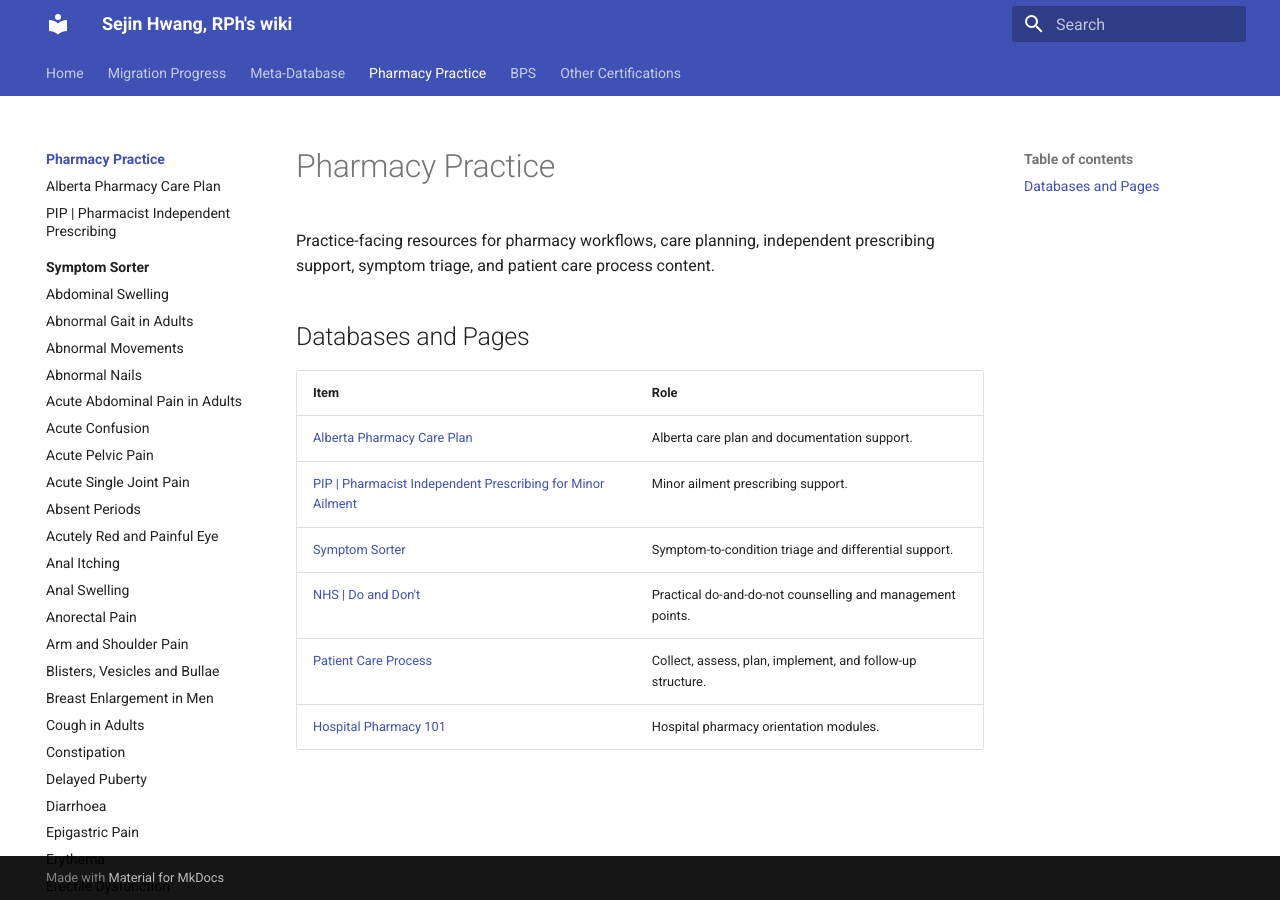
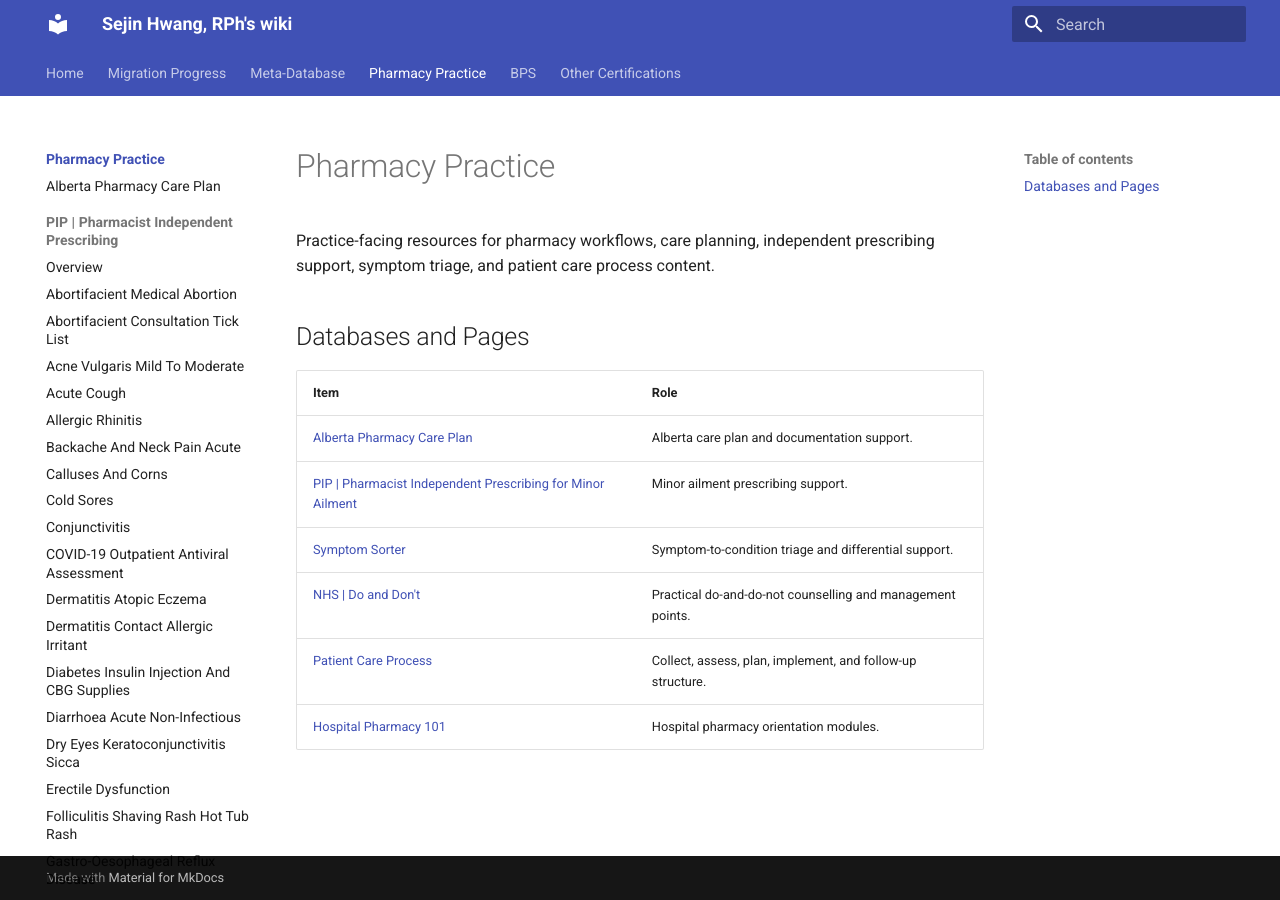
Before and after one commit to sejinhwang/sejin-pharmacy-wiki, an MkDocs documentation site: the page built from docs/pharmacy-practice/index.md, in a window 1280 px wide. Built offline with MkDocs 1.6.1 and Material for MkDocs 9.7.7, drawn with Linux system fonts in a browser that asks for light colours; some of the changed lines change nothing that is shown.

Commit message:
Add PIP condition pages to MkDocs navigation

```diff
--- a/mkdocs.yml
+++ b/mkdocs.yml
@@ -20,7 +20,49 @@ nav:
   - Pharmacy Practice:
       - Overview: pharmacy-practice/index.md
       - Alberta Pharmacy Care Plan: pharmacy-practice/alberta-pharmacy-care-plan.md
-      - PIP | Pharmacist Independent Prescribing: pharmacy-practice/pip-minor-ailment.md
+      - PIP | Pharmacist Independent Prescribing:
+          - Overview: pharmacy-practice/pip-minor-ailment.md
+          - Abortifacient Medical Abortion: pharmacy-practice/pip-minor-ailment/abortifacient-medical-abortion.md
+          - Abortifacient Consultation Tick List: pharmacy-practice/pip-minor-ailment/abortifacient-consultation-tick-list.md
+          - Acne Vulgaris Mild To Moderate: pharmacy-practice/pip-minor-ailment/acne-vulgaris-mild-to-moderate.md
+          - Acute Cough: pharmacy-practice/pip-minor-ailment/acute-cough.md
+          - Allergic Rhinitis: pharmacy-practice/pip-minor-ailment/allergic-rhinitis.md
+          - Backache And Neck Pain Acute: pharmacy-practice/pip-minor-ailment/backache-and-neck-pain-acute.md
+          - Calluses And Corns: pharmacy-practice/pip-minor-ailment/calluses-and-corns.md
+          - Cold Sores: pharmacy-practice/pip-minor-ailment/cold-sores.md
+          - Conjunctivitis: pharmacy-practice/pip-minor-ailment/conjunctivitis.md
+          - COVID-19 Outpatient Antiviral Assessment: pharmacy-practice/pip-minor-ailment/covid-19-outpatient-antiviral-assessment.md
+          - Dermatitis Atopic Eczema: pharmacy-practice/pip-minor-ailment/dermatitis-atopic-eczema.md
+          - Dermatitis Contact Allergic Irritant: pharmacy-practice/pip-minor-ailment/dermatitis-contact-allergic-irritant.md
+          - Diabetes Insulin Injection And CBG Supplies: pharmacy-practice/pip-minor-ailment/diabetes-insulin-injection-cbg-supplies.md
+          - Diarrhoea Acute Non-Infectious: pharmacy-practice/pip-minor-ailment/diarrhoea-acute-non-infectious.md
+          - Dry Eyes Keratoconjunctivitis Sicca: pharmacy-practice/pip-minor-ailment/dry-eyes-keratoconjunctivitis-sicca.md
+          - Erectile Dysfunction: pharmacy-practice/pip-minor-ailment/erectile-dysfunction.md
+          - Folliculitis Shaving Rash Hot Tub Rash: pharmacy-practice/pip-minor-ailment/folliculitis-shaving-rash-hot-tub-rash.md
+          - Gastro-Oesophageal Reflux Disease: pharmacy-practice/pip-minor-ailment/gastro-oesophageal-reflux-disease.md
+          - High Altitude Illness: pharmacy-practice/pip-minor-ailment/high-altitude-illness.md
+          - Hormonal Contraception: pharmacy-practice/pip-minor-ailment/hormonal-contraception.md
+          - Impetigo: pharmacy-practice/pip-minor-ailment/impetigo.md
+          - Indigestion Dyspepsia: pharmacy-practice/pip-minor-ailment/indigestion-dyspepsia.md
+          - Lyme Disease Post-Exposure Prophylaxis: pharmacy-practice/pip-minor-ailment/lyme-disease-post-exposure-prophylaxis.md
+          - Menopause Vasomotor Symptoms: pharmacy-practice/pip-minor-ailment/menopause-vasomotor-symptoms.md
+          - Minor Ailments Schedule 4 Eligible Drugs Ontario: pharmacy-practice/pip-minor-ailment/minor-ailments-schedule-4-eligible-drugs-ontario.md
+          - Minor Aphthous Ulcers Mouth Ulcers: pharmacy-practice/pip-minor-ailment/minor-aphthous-ulcers-mouth-ulcers.md
+          - Nappy Rash Nappy Dermatitis: pharmacy-practice/pip-minor-ailment/nappy-rash-nappy-dermatitis.md
+          - Nasal Congestion Acute Sinusitis: pharmacy-practice/pip-minor-ailment/nasal-congestion-acute-sinusitis.md
+          - Oral Thrush Candidal Stomatitis: pharmacy-practice/pip-minor-ailment/oral-thrush-candidal-stomatitis.md
+          - Osteoarthritis Joint Pain: pharmacy-practice/pip-minor-ailment/osteoarthritis-joint-pain.md
+          - Otitis Externa Swimmers Ear: pharmacy-practice/pip-minor-ailment/otitis-externa-swimmers-ear.md
+          - Pityriasis Versicolor Tinea Versicolor: pharmacy-practice/pip-minor-ailment/pityriasis-versicolor-tinea-versicolor.md
+          - Post-Procedure Pain: pharmacy-practice/pip-minor-ailment/post-procedure-pain.md
+          - Primary Dysmenorrhoea: pharmacy-practice/pip-minor-ailment/primary-dysmenorrhoea.md
+          - Sleep Disorders Acute Insomnia: pharmacy-practice/pip-minor-ailment/sleep-disorders-acute-insomnia.md
+          - Tinea Corporis: pharmacy-practice/pip-minor-ailment/tinea-corporis.md
+          - Tinea Cruris: pharmacy-practice/pip-minor-ailment/tinea-cruris.md
+          - Tinea Pedis: pharmacy-practice/pip-minor-ailment/tinea-pedis.md
+          - Travel Health Prescribing: pharmacy-practice/pip-minor-ailment/travel-health-prescribing.md
+          - Uncomplicated Cystitis: pharmacy-practice/pip-minor-ailment/uncomplicated-cystitis.md
+          - Warts And Verrucas: pharmacy-practice/pip-minor-ailment/warts-and-verrucas.md
       - Symptom Sorter:
           - Overview: pharmacy-practice/symptom-sorter/index.md
           - Abdominal Swelling: pharmacy-practice/symptom-sorter/abdominal-swelling.md
@@ -61,7 +103,7 @@ nav:
           - Painful Muscles: pharmacy-practice/symptom-sorter/painful-muscles.md
           - Purpura and Petechiae: pharmacy-practice/symptom-sorter/purpura-and-petechiae.md
           - Rectal Discharge: pharmacy-practice/symptom-sorter/rectal-discharge.md
-          - Scales and Plaques: pharmacy-practice/symptom-sorter/scales-and-plaques.md
+          - Scales and Plaques: pharmacy-practice/symptom-sorter/scales-and-plaanques.md
           - Swollen Ankles: pharmacy-practice/symptom-sorter/swollen-ankles.md
           - Swollen Glands: pharmacy-practice/symptom-sorter/swollen-glands.md
           - The Febrile Child: pharmacy-practice/symptom-sorter/the-febrile-child.md
```
